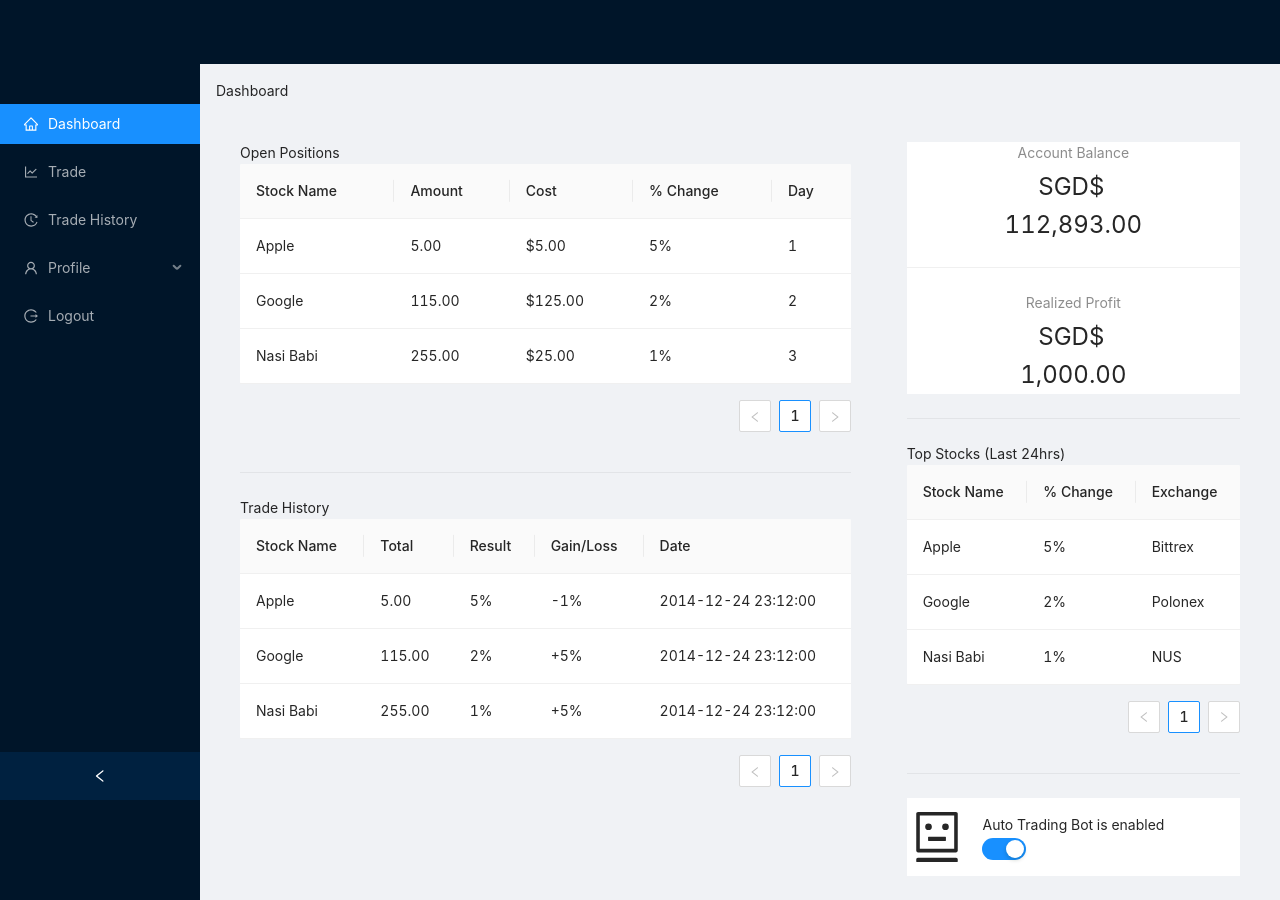
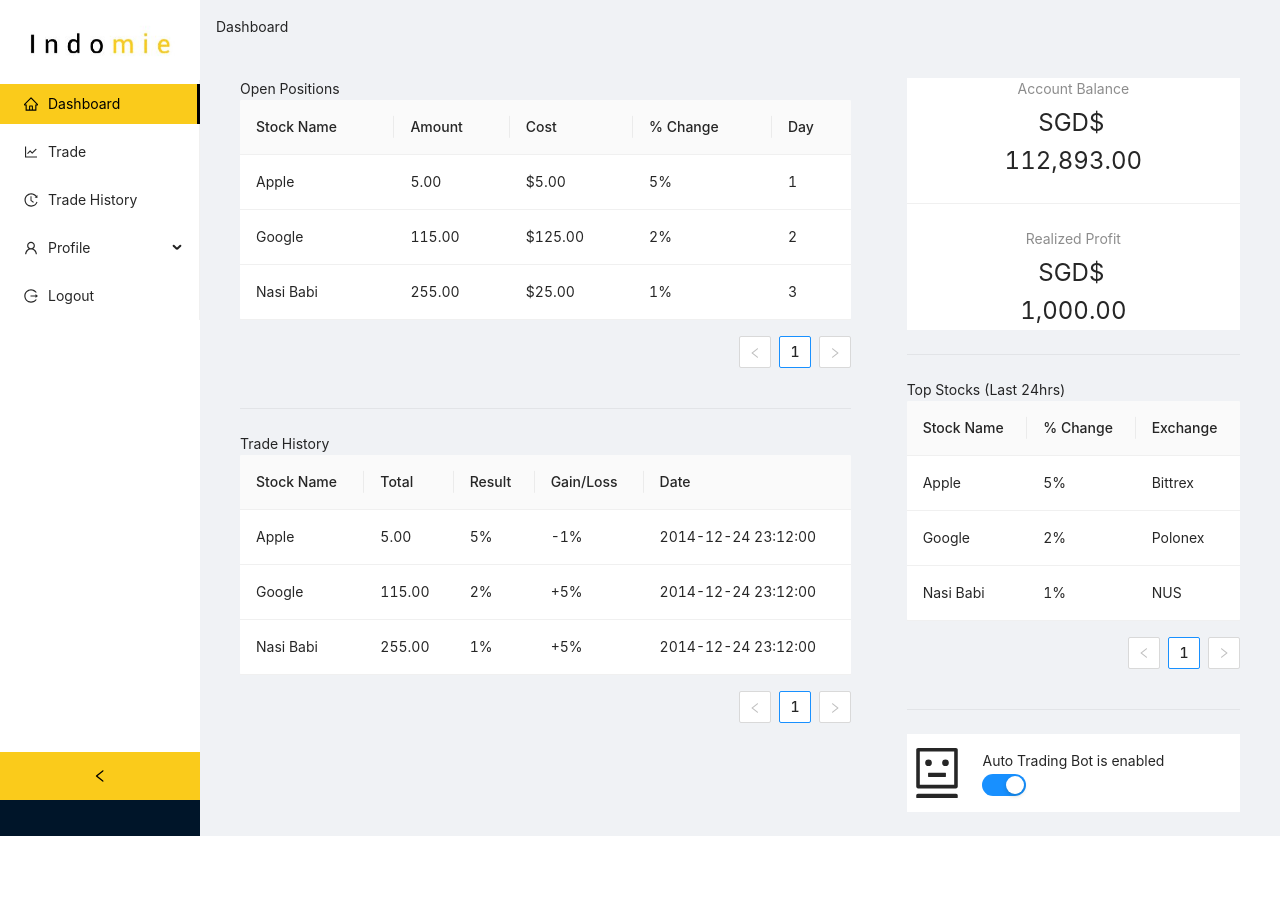
Before and after one commit to shengliang-tham/orbital_2020, a React (Create React App) app in the folder web-frontend/: page /home in a window 1280 px wide. After the commit the page ends 836 px from the top, so only its background shows below. Built offline with nearby package versions, Linux system fonts and the light colour scheme; what react-stockcharts would draw is missing.

Commit message:
removed header review

```diff
--- a/web-frontend/src/components/Home/SideMenu/SideMenu.css
+++ b/web-frontend/src/components/Home/SideMenu/SideMenu.css
@@ -16,3 +16,32 @@
   height: auto;
   display: flex;
 }
+
+header.ant-layout-header.site-layout-background {
+  background: #fff;
+}
+.side-menu {
+  background: #fff;
+}
+.ant-layout-sider-children {
+  background: #fff;
+}
+.ant-layout-sider-trigger {
+  color: #000 !important;
+  background: #FACB1B !important;
+}
+.ant-menu:not(.ant-menu-horizontal) .ant-menu-item-selected {
+  background-color: #FACB1B !important;
+  color: #000 !important;
+}
+
+.ant-menu-vertical .ant-menu-item::after, .ant-menu-vertical-left .ant-menu-item::after, .ant-menu-vertical-right .ant-menu-item::after, .ant-menu-inline .ant-menu-item::after {
+  border-right: 3px solid #000 !important;
+}
+.ant-menuitem .ant-menu-submenu-active {
+  color: #FACB1B !important;
+}
+
+.logo {
+  width: 100%;
+}
--- a/web-frontend/src/components/Home/SideMenu/SideMenu.js
+++ b/web-frontend/src/components/Home/SideMenu/SideMenu.js
@@ -29,8 +29,11 @@ class SideMenu extends Component {
         return (
             <Layout style={{ minHeight: '100vh' }}>
                 <Sider collapsible collapsed={this.state.collapsed} onCollapse={this.onCollapse}>
-                    <div className="side-menu"></div>
-                    <Menu theme="dark" defaultSelectedKeys={['1']} mode="inline">
+                <Header className="site-layout-background" style={{ padding: 0 }}>
+                    <Image src="./Images/Indomie.jpg" className="logo" />
+
+                    </Header>
+                    <Menu theme="Light" defaultSelectedKeys={['1']} mode="inline">
                         <Menu.Item key="1" icon={<HomeOutlined />}>
                             Dashboard
                          </Menu.Item>
@@ -49,9 +52,9 @@ class SideMenu extends Component {
                     </Menu>
                 </Sider>
                 <Layout className="site-layout">
-                    <Header className="site-layout-background" style={{ padding: 0 }}>
-                        {/* <Image src="./Images/logo.png" className="logo" /> */}
-                    </Header>
+                    {/* <Header className="site-layout-background" style={{ padding: 0 }}>
+                        {/* <Image src="./Images/logo.png" className="logo" />
+                    </Header> */}
                     <Content style={{ margin: '0 16px' }}>
                         <Breadcrumb style={{ margin: '16px 0' }}>
                             <Breadcrumb.Item>Dashboard</Breadcrumb.Item>
```
